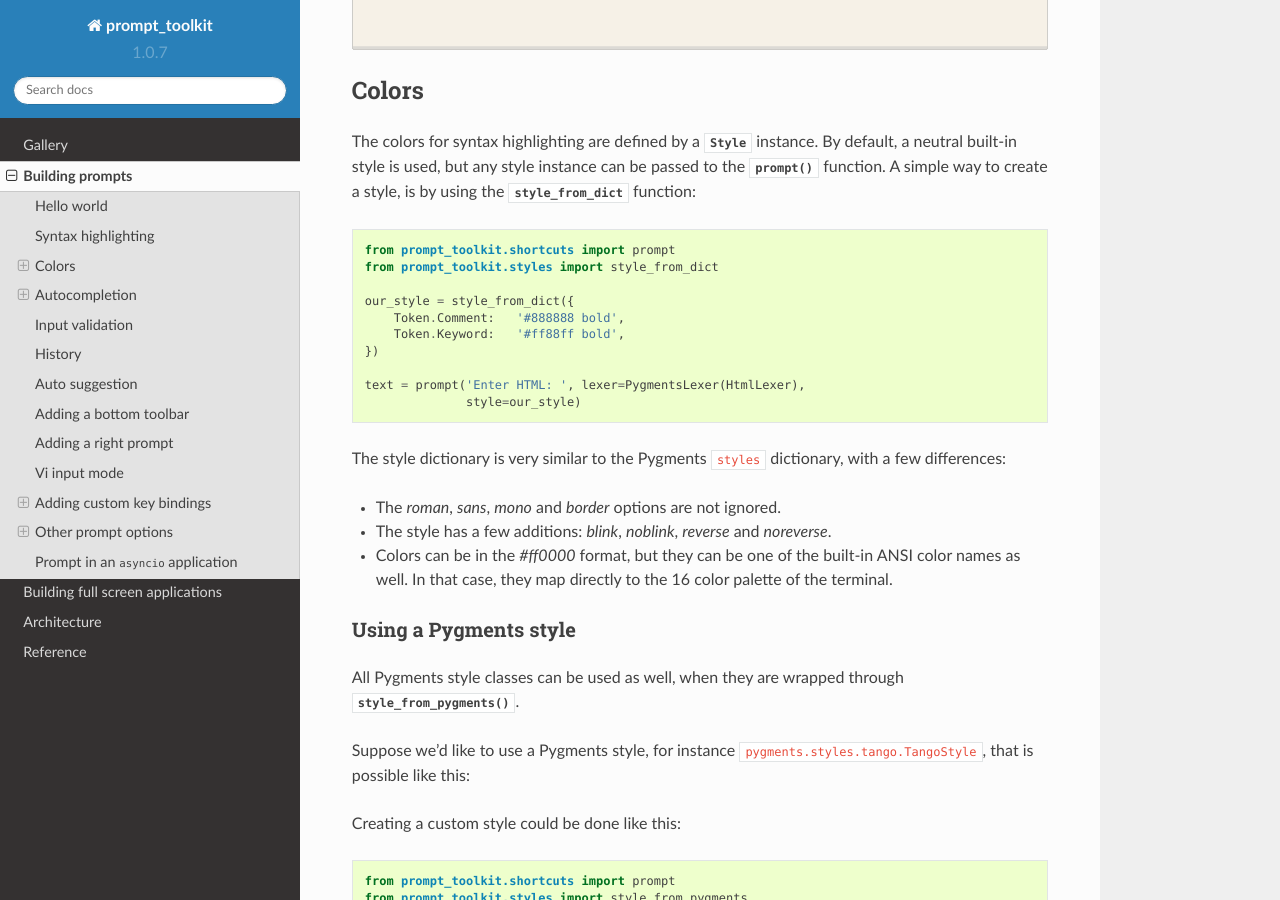
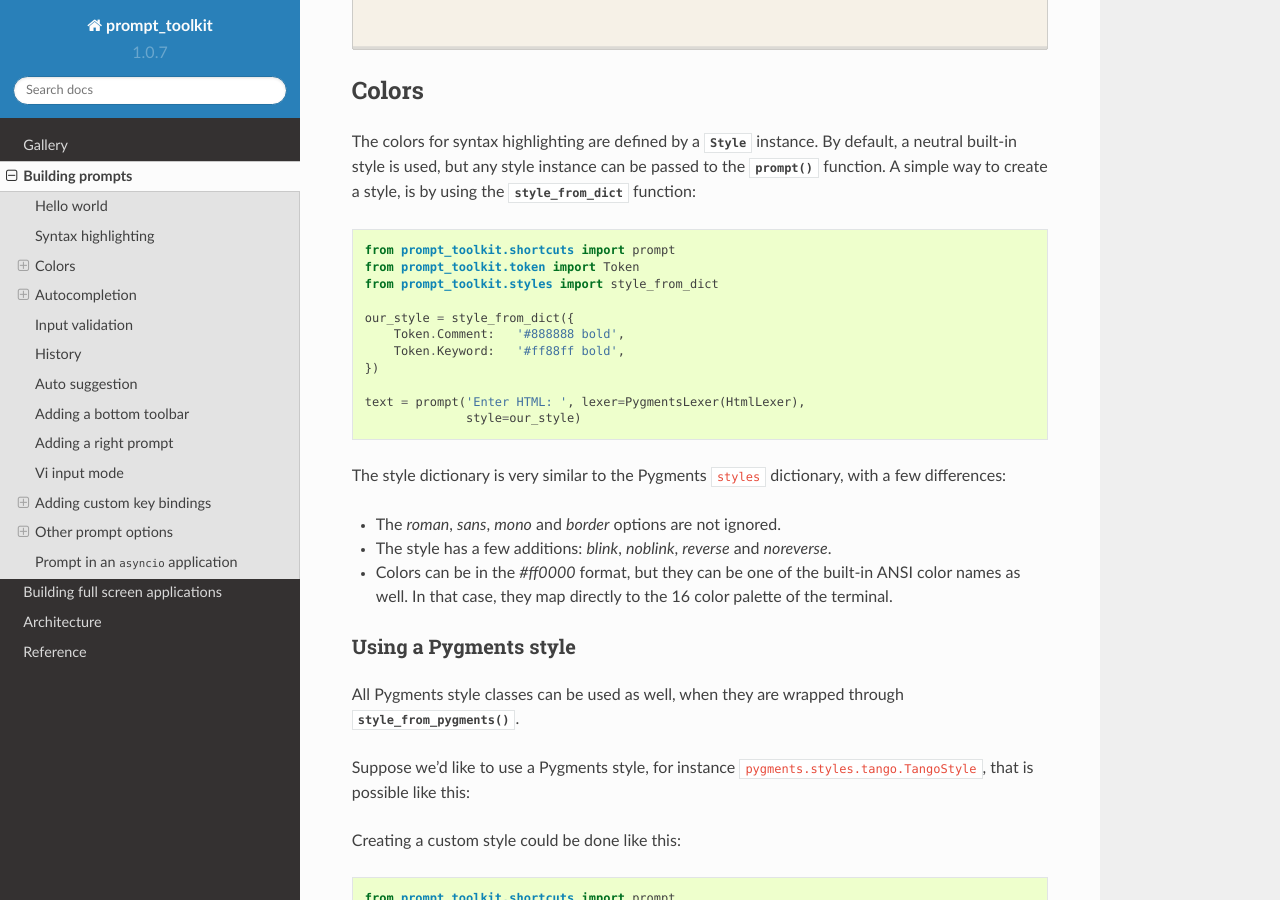
Before and after one commit to dbcli/pgcli, a Sphinx documentation site: the page built from docs/pages/building_prompts.rst, in a window 1280 px wide and 900 px high, scrolled down 1208 px. Built offline with Sphinx 7.4.7 and the Read the Docs theme 2.0.0, drawn with Linux system fonts in a browser that asks for light colours.

Commit message:
Update building_prompts.rst
Add a missing import.

```diff
--- a/docs/pages/building_prompts.rst
+++ b/docs/pages/building_prompts.rst
@@ -74,6 +74,7 @@ function:
 .. code:: python
 
     from prompt_toolkit.shortcuts import prompt
+    from prompt_toolkit.token import Token
     from prompt_toolkit.styles import style_from_dict
 
     our_style = style_from_dict({
```
